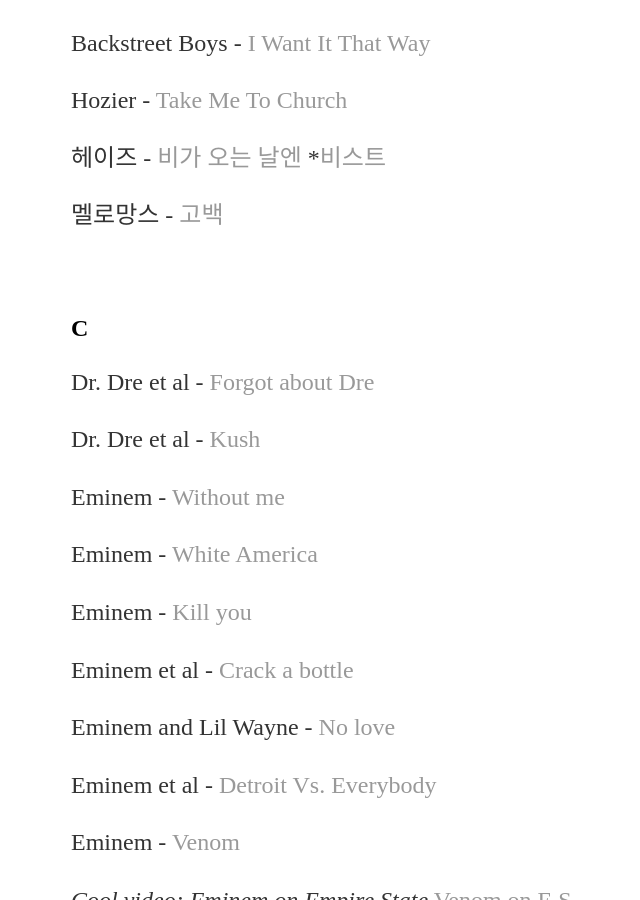
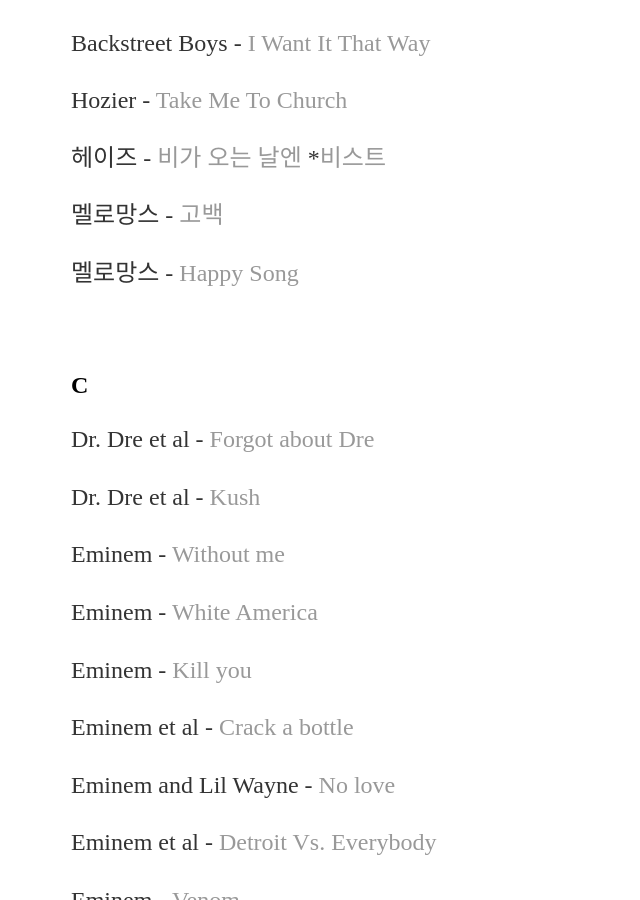
Before and after one commit to yjkweon24/yjkweon24.github.io, a Jekyll site: the page built from _posts/2018-10-23-songs-that-i-love.md, in a window 1280 px wide and 900 px high, scrolled down 11824 px. Shown: the whole window, without its empty margins (121-761 px from the left). Built offline with Jekyll 4.4.1, drawn with Linux system fonts in a browser that asks for light colours.

Commit message:
Update 2018-10-23-songs-that-i-love.md

```diff
--- a/_posts/2018-10-23-songs-that-i-love.md
+++ b/_posts/2018-10-23-songs-that-i-love.md
@@ -411,6 +411,8 @@
 
 멜로망스 - [고백](https://youtu.be/YRKR45rYoLg)
 
+멜로망스 - [Happy Song](https://www.youtube.com/watch?v=d4yZmDvYBFY&ab_channel=Musicismylife)
+
 <br>
 
 ## C
```
